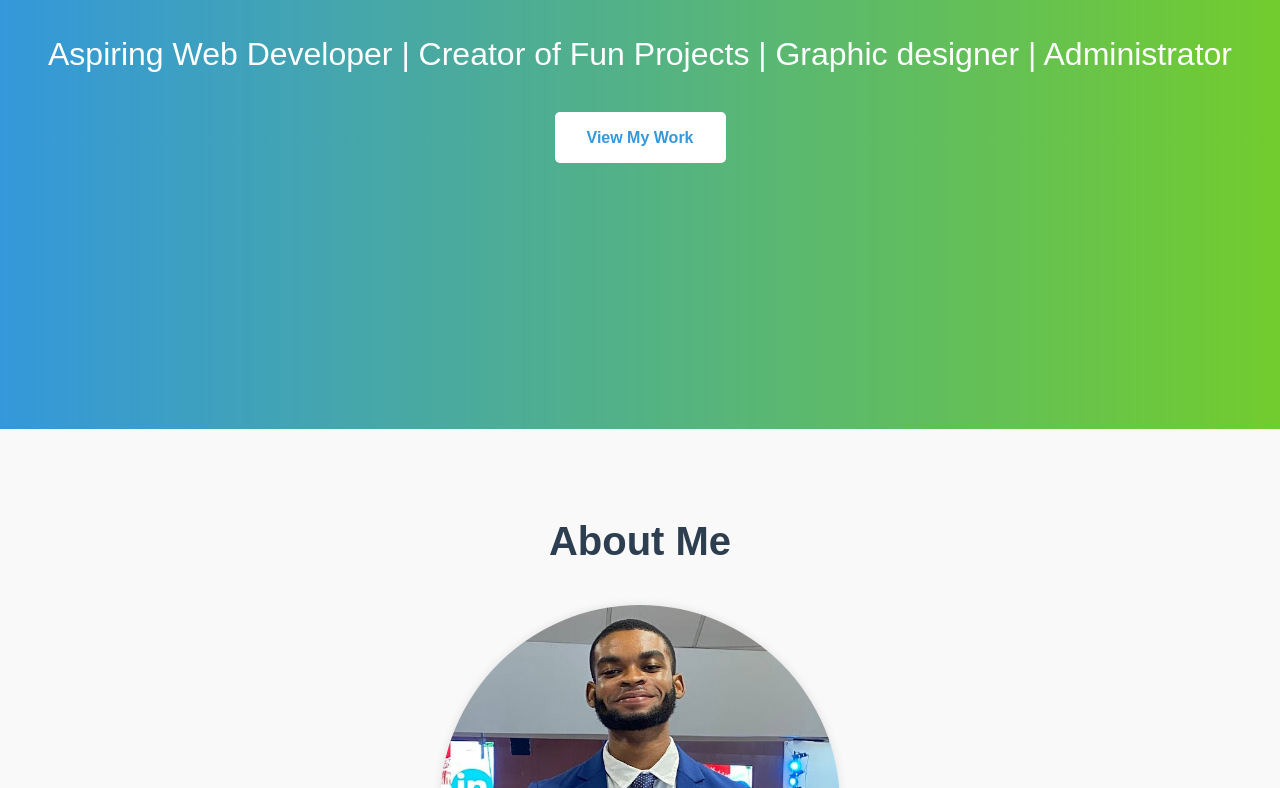
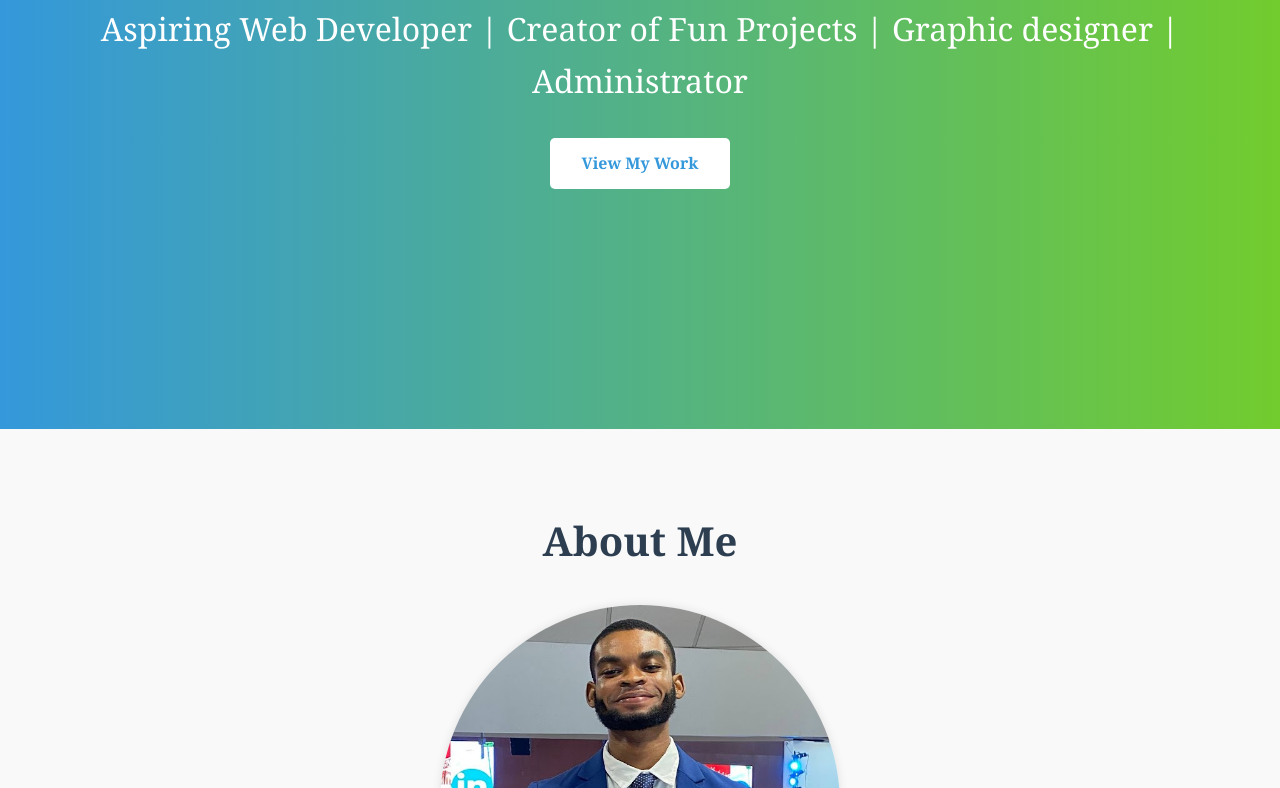
Before and after one commit to Froxxtt-dev/Portfolio1, a plain HTML site: page index.html in a window 1280 px wide. Shown: the part 371-1159 px from the top of the page. Drawn offline with Linux system fonts and the light colour scheme.

Commit message:
Update styles.css

```diff
--- a/styles.css
+++ b/styles.css
@@ -2,7 +2,7 @@
     margin: 0;
     padding: 0;
     box-sizing: border-box;
-    font-family: 'Arial', sans-serif;
+    font-family: 'Georgia', sans-serif;
 }
 
 body {
```
